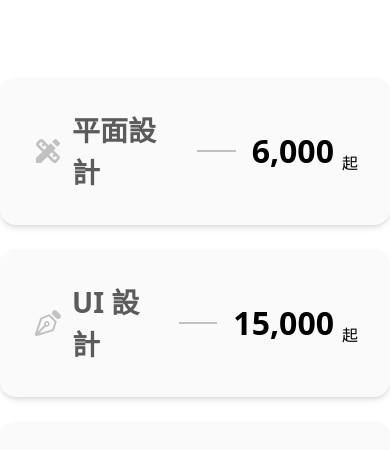
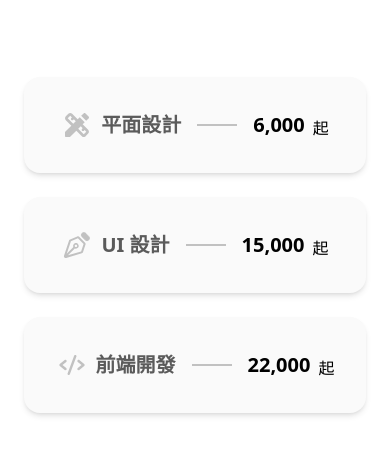
Before and after one commit to Ivy0406/Noel_Website, a website: page servicePage.html in a window 390 px wide. Shown: the part 3646-4096 px from the top of the page. Drawn offline with Linux system fonts and the light colour scheme; a web font is replaced by a local one.

Commit message:
fix: fix-price-section-padding

```diff
--- a/servicePage.html
+++ b/servicePage.html
@@ -225,18 +225,18 @@
                 <img class="hidden md:block" src="./src/assets/images/icon/title deco-right-lg.svg" alt="標題裝飾線-桌機版-右側">
             </div>
         </div>
-        <div class="flex flex-col lg:flex-row gap-6">
+        <div class="flex flex-col lg:flex-row gap-6 px-3 lg:px-0">
           <div class="flex items-center justify-center gap-4 p-8 bg-primary-100 rounded-2xl shadow-md">
             <!-- 項目名稱 -->
             <div class="flex items-center justify-center gap-2">
               <img src="./src/assets/images/icon/price-item-visual.svg" alt="" class="w-8 h-8">
-              <h3 class="text-[28px]  text-primary-600">平面設計</h3>
+              <h3 class="lg:text-[28px] text-[20px]  text-primary-600">平面設計</h3>
             </div>
             <!-- 線 -->
             <div class="bg-primary-400 w-10 h-0.5"></div>
             <!-- 價格 -->
             <div class="flex gap-2 items-end">
-              <h3 class="text-[32px]">6,000</h3>
+              <h3 class="lg:text-[32px] text-[20px]">6,000</h3>
               <p>起</p>
             </div>
           </div>
@@ -245,13 +245,13 @@
             <!-- 項目名稱 -->
             <div class="flex items-center justify-center gap-2">
               <img src="./src/assets/images/icon/price-item-ui.svg" alt="" class="w-8 h-8">
-              <h3 class="text-[28px] text-primary-600">UI 設計</h3>
+              <h3 class="lg:text-[28px] text-[20px] text-primary-600">UI 設計</h3>
             </div>
             <!-- 線 -->
             <div class="bg-primary-400 w-10 h-0.5"></div>
             <!-- 價格 -->
             <div class="flex gap-2 items-end">
-              <h3 class="text-[32px]">15,000</h3>
+              <h3 class="lg:text-[32px] text-[20px]">15,000</h3>
               <p>起</p>
             </div>
           </div>
@@ -260,13 +260,13 @@
             <!-- 項目名稱 -->
             <div class="flex items-center justify-center gap-2">
               <img src="./src/assets/images/icon/price-item-front-end.svg" alt="" class="w-8 h-8">
-              <h3 class="text-[28px]  text-primary-600">前端開發</h3>
+              <h3 class="lg:text-[28px] text-[20px] text-primary-600">前端開發</h3>
             </div>
             <!-- 線 -->
             <div class="bg-primary-400 w-10 h-0.5"></div>
             <!-- 價格 -->
             <div class="flex gap-2 items-end">
-              <h3 class="text-[32px]">22,000</h3>
+              <h3 class="lg:text-[32px] text-[20px]">22,000</h3>
               <p>起</p>
             </div>
           </div>
```
Also changed, not shown: src/output.css.
